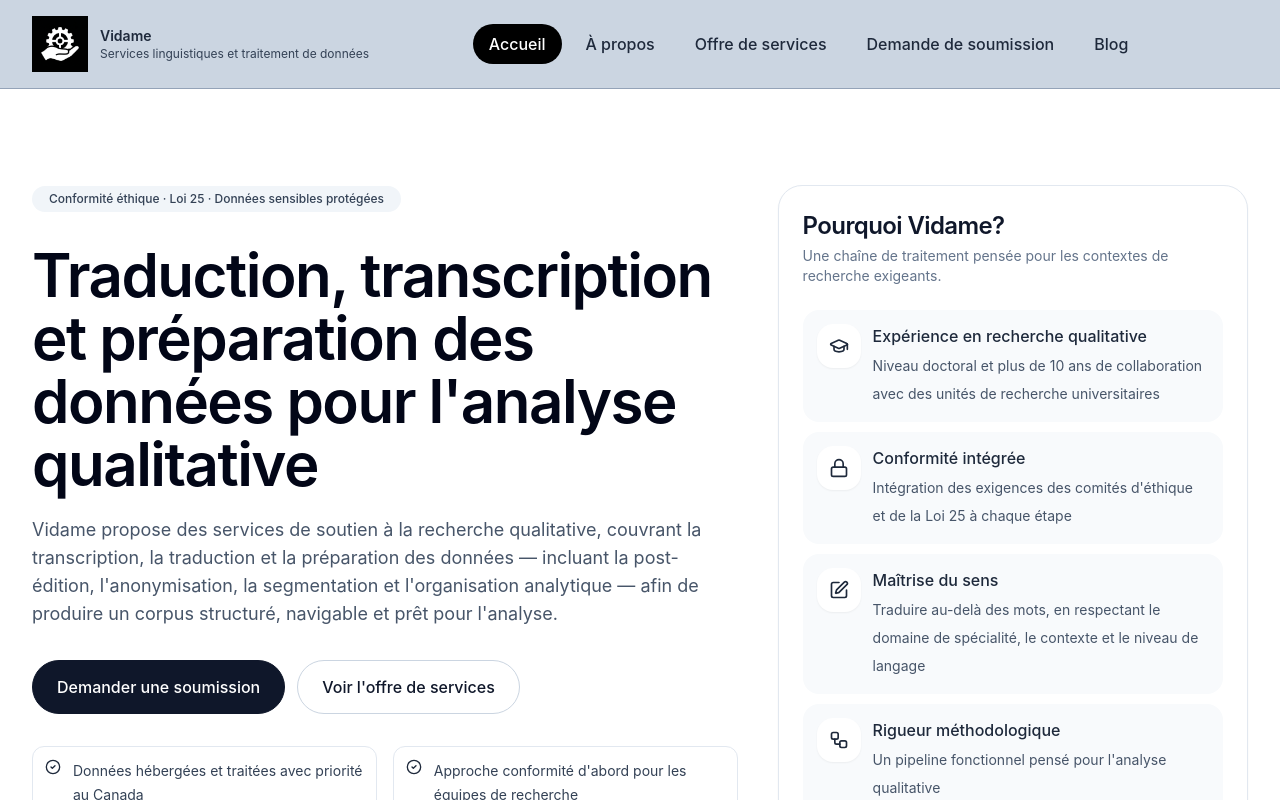
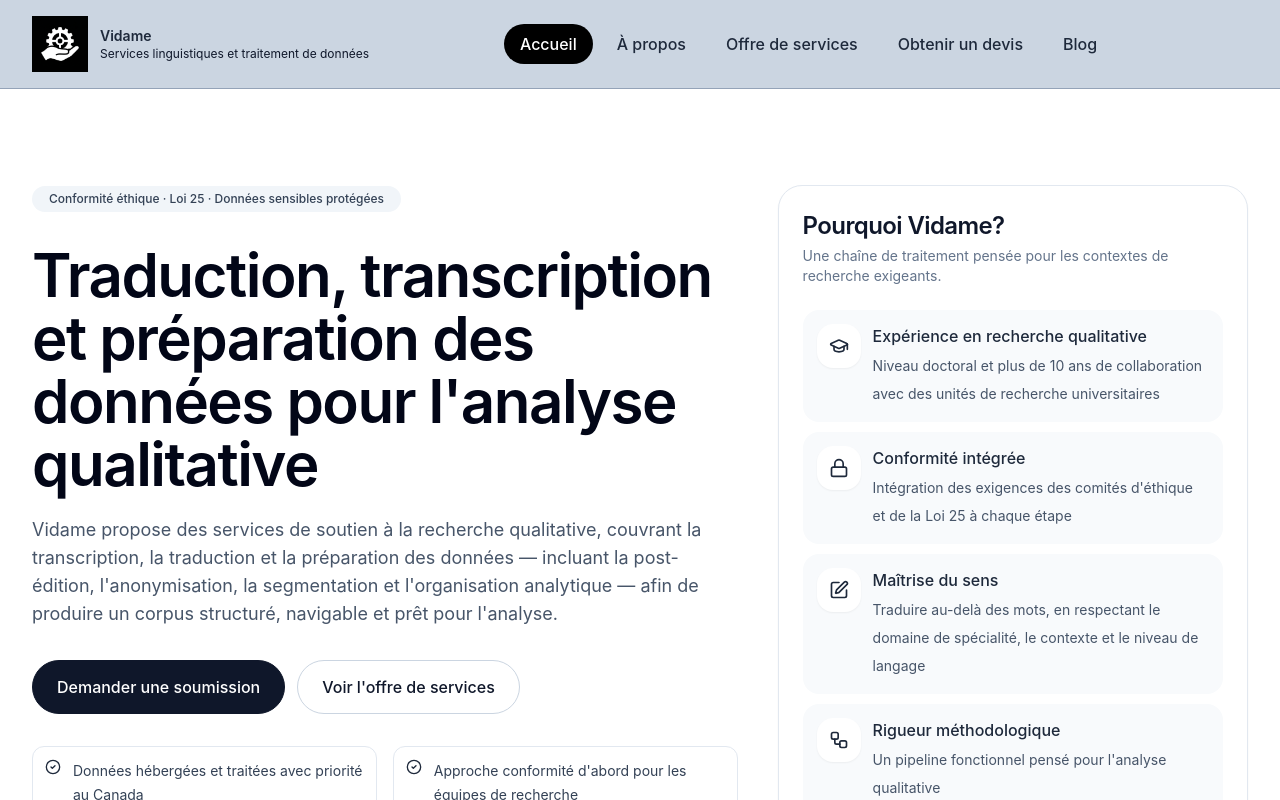
Before and after one commit to momopro21/vidame-recherche, a React (Vite) app: page / in a window 1280 px wide. Shown: the top 800 px of the page. Built offline with nearby package versions, Linux system fonts and the light colour scheme; the HTML template or start-up script is replaced by a standard one.

Commit message:
Update App.tsx

```diff
--- a/src/App.tsx
+++ b/src/App.tsx
@@ -26,7 +26,7 @@ import PipelineDiagram from "./components/PipelineDiagram";
       { id: "accueil", label: "Accueil" },
       { id: "apropos", label: "À propos" },
       { id: "services", label: "Offre de services" },
-      { id: "soumission", label: "Demande de soumission" },
+      { id: "soumission", label: "Obtenir un devis" },
       { id: "blog", label: "Blog" },
     ];
 
@@ -186,7 +186,7 @@ import PipelineDiagram from "./components/PipelineDiagram";
                   <img src="/vidame_favicon_blanc_noir_192x192.png" alt="Vidame" style={{ height: "56px" }} />
                   <div className="leading-tight">
                     <div className="text-sm font-semibold">Vidame</div>
-                    <div className="text-xs text-slate-700">Services linguistiques et traitement de données</div>
+                    <div className="text-xs text-slate-900">Services linguistiques et traitement de données</div>
                   </div>
                 </div>
               </button>
```
